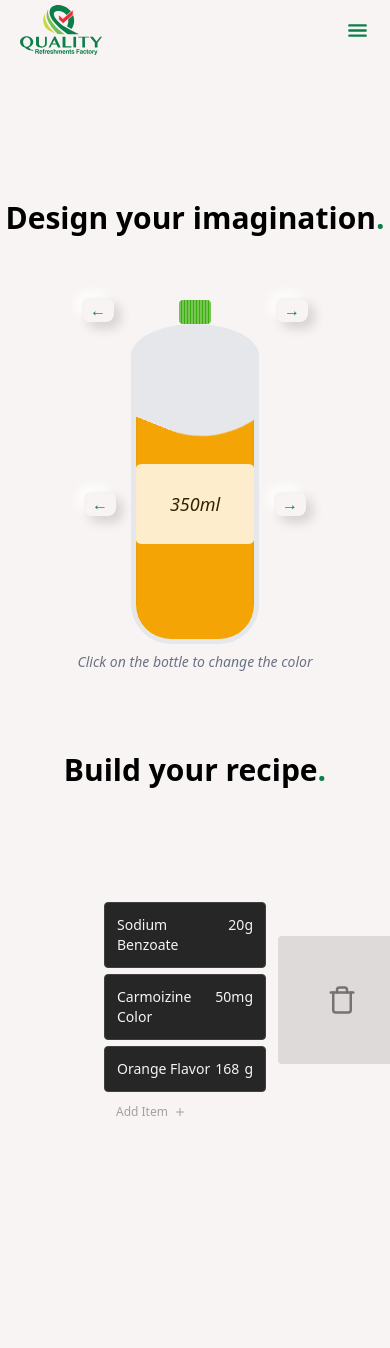
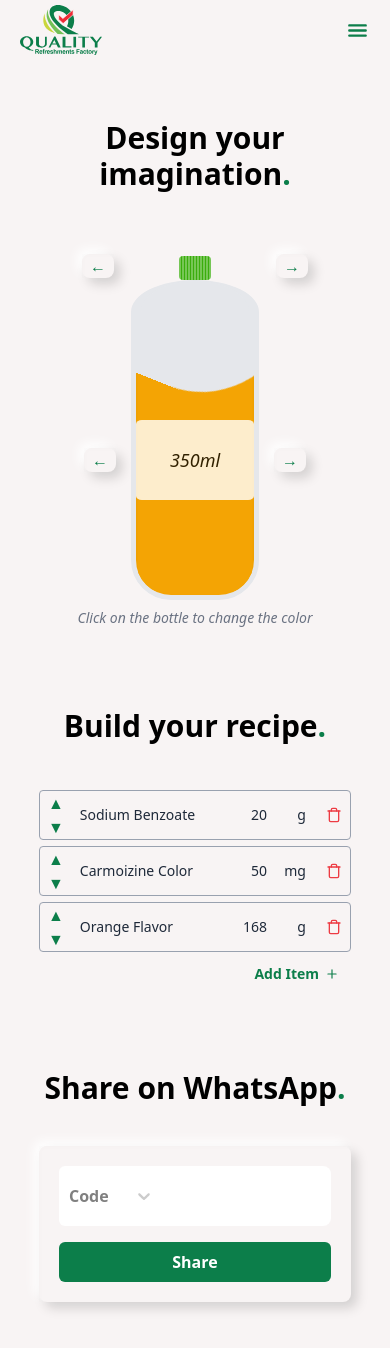
Before and after one commit to Abid357/qualityfactory-website, a React (Vite) app: page /designer in a window 390 px wide. Shown: the top 1348 px of the page. Built offline with nearby package versions, Linux system fonts and the light colour scheme.

Commit message:
add share on whatsapp component

```diff
--- a/src/Components/Designer/Recipe.tsx
+++ b/src/Components/Designer/Recipe.tsx
@@ -7,15 +7,8 @@ import React, {
 } from "react";
 import { FiPlus, FiTrash } from "react-icons/fi";
 import { motion } from "framer-motion";
-import { FaFire } from "react-icons/fa";
 
-const Recipe = () => {
-  return (
-      <Board />
-  );
-};
 
-export default Recipe;
 
 // TODO: remove after testing
 const DEFAULT_CARDS = [
@@ -24,17 +17,15 @@ const DEFAULT_CARDS = [
   { ingredient: "Orange Flavor", "amount": 168, "unit": "g", id: "3" },
 ];
 
-const Board = () => {
+export default function Recipe() {
   const [cards, setCards] = useState(DEFAULT_CARDS);
 
   return (
-    <div className="flex justify-center h-full w-full gap-3 p-12">
+    <div className="flex justify-center h-full w-full">
       <Column
         cards={cards}
         setCards={setCards}
       />
-
-      <BurnBarrel setCards={setCards} />
     </div>
   );
 };
@@ -48,16 +39,35 @@ const Column = ({
   cards,
   setCards,
 }: ColumnProps) => {
-  const [active, setActive] = useState(false);
-
   const handleDragStart = (e: DragEvent, card: CardType) => {
     e.dataTransfer.setData("cardId", card.id);
+  };
+
+  const handleUpArrowClick = (id: string) => {
+    const index = cards.findIndex((card) => card.id === id);
+    if (index > 0) {
+      const updatedCards = [...cards];
+      const temp = updatedCards[index - 1];
+      updatedCards[index - 1] = updatedCards[index];
+      updatedCards[index] = temp;
+      setCards(updatedCards);
+    }
+  };
+
+  const handleDownArrowClick = (id: string) => {
+    const index = cards.findIndex((card) => card.id === id);
+    if (index < cards.length - 1) {
+      const updatedCards = [...cards];
+      const temp = updatedCards[index + 1];
+      updatedCards[index + 1] = updatedCards[index];
+      updatedCards[index] = temp;
+      setCards(updatedCards);
+    }
   };
 
   const handleDragEnd = (e: DragEvent) => {
     const cardId = e.dataTransfer.getData("cardId");
 
-    setActive(false);
     clearHighlights();
 
     const indicators = getIndicators();
@@ -91,8 +101,6 @@ const Column = ({
   const handleDragOver = (e: DragEvent) => {
     e.preventDefault();
     highlightIndicator(e);
-
-    setActive(true);
   };
 
   const clearHighlights = (els?: HTMLElement[]) => {
@@ -147,11 +155,14 @@ const Column = ({
 
   const handleDragLeave = () => {
     clearHighlights();
-    setActive(false);
+  };
+
+  const handleDeleteButtonClick = (id: string) => {
+    setCards((pv) => pv.filter((c) => c.id !== id));
   };
 
   return (
-    <div className="ml-30 w-[75%] shrink-0">
+    <div className="w-full sm:max-w-[80%] md:max-w-[60%] lg:max-w-[40%] xl:max-w-[30%] shrink-0">
       <div
         onDrop={handleDragEnd}
         onDragOver={handleDragOver}
@@ -159,7 +170,7 @@ const Column = ({
         className="h-full w-full transition-colors"
       >
         {cards.map((c) => {
-          return <Card key={c.id} {...c} handleDragStart={handleDragStart} />;
+          return <Card key={c.id} {...c} handleDragStart={handleDragStart} handleUpArrowClick={handleUpArrowClick} handleDownArrowClick={handleDownArrowClick} handleDeleteButtonClick={handleDeleteButtonClick} cards={cards} setCards={setCards} />;
         })}
         <DropIndicator beforeId={null} />
         <AddCard setCards={setCards} />
@@ -170,9 +181,12 @@ const Column = ({
 
 type CardProps = CardType & {
   handleDragStart: Function;
+  handleUpArrowClick: Function;
+  handleDownArrowClick: Function;
+  handleDeleteButtonClick: Function;
 };
 
-const Card = ({ ingredient, amount, unit, id, handleDragStart }: CardProps) => {
+const Card = ({ ingredient, amount, unit, id, handleDragStart, handleUpArrowClick, handleDownArrowClick, handleDeleteButtonClick }: CardProps) => {
   return (
     <>
       <DropIndicator beforeId={id} />
@@ -181,23 +195,28 @@ const Card = ({ ingredient, amount, unit, id, handleDragStart }: CardProps) => {
         layoutId={id}
         draggable="true"
         onDragStart={(e) => handleDragStart(e, { id })}
-        onTouchStart={(e) => {
-          const touch = e.touches[0];
-          const dragEvent = new DragEvent("dragstart", {
-            bubbles: true,
-            cancelable: true,
-            dataTransfer: new DataTransfer(),
-          });
-          dragEvent.dataTransfer?.setData("cardId", id);
-          e.target.dispatchEvent(dragEvent);
-        }}
-        className="cursor-grab rounded border border-neutral-700 bg-neutral-800 p-3 active:cursor-grabbing"
+        className="flex justify-start cursor-grab border border-gray-400 bg-[#f8f4f4] rounded active:cursor-grabbing"
       >
-        <div className="flex flex-row justify-between">
-          <div className="text-sm text-neutral-100">{ingredient}</div>
-          <div className="text-sm text-neutral-100">{amount}</div>
-          <div className="text-sm text-neutral-100">{unit}</div>
+        <div className="flex flex-col ml-2 mr-2 justify-center md:hidden">
+          <button
+            onClick={() => handleUpArrowClick(id)}
+            className="hover:text-gray-400 text-[#0C7E4A] transition-colors"
+          >▲</button>
+          <button
+            onClick={() => handleDownArrowClick(id)}
+            className="hover:text-gray-400 text-[#0C7E4A] transition-colors"
+          >▼</button>
         </div>
+        <div className="flex flex-row justify-between items-center w-full p-2 gap-1.5">
+          <div className="w-3/4 grow-3 text-gray-800 font-medium text-sm">{ingredient}</div>
+          <div className="w-1/6 grow-1 text-gray-800 font-medium text-sm text-end">{amount || ''}</div>
+          <div className="w-1/6 grow-1 text-gray-800 font-medium text-sm text-end">{unit}</div>
+        </div>
+        <button
+          onClick={() => handleDeleteButtonClick(id)}
+          className="flex items-center mr-2 ml-3">
+          <FiTrash className="md:text-[#0C7E4A] text-[#ed3b43] hover:text-[#ed3b43] transition-colors" />
+        </button>
       </motion.div>
     </>
   );
@@ -211,48 +230,8 @@ const DropIndicator = ({ beforeId }: DropIndicatorProps) => {
   return (
     <div
       data-before={beforeId || "-1"}
-      className="my-0.5 h-0.5 w-full bg-violet-400 opacity-0"
+      className="my-0.5 h-0.5 w-full bg-[#0C7E4A] opacity-0"
     />
-  );
-};
-
-const BurnBarrel = ({
-  setCards,
-}: {
-  setCards: Dispatch<SetStateAction<CardType[]>>;
-}) => {
-  const [active, setActive] = useState(false);
-
-  const handleDragOver = (e: DragEvent) => {
-    e.preventDefault();
-    setActive(true);
-  };
-
-  const handleDragLeave = () => {
-    setActive(false);
-  };
-
-  const handleDragEnd = (e: DragEvent) => {
-    const cardId = e.dataTransfer.getData("cardId");
-
-    setCards((pv) => pv.filter((c) => c.id !== cardId));
-
-    setActive(false);
-  };
-
-  return (
-    <div
-      onDrop={handleDragEnd}
-      onDragOver={handleDragOver}
-      onDragLeave={handleDragLeave}
-      className={`mt-10 grid h-32 w-32 shrink-0 place-content-center rounded text-3xl ${
-        active
-          ? "border-red-800 bg-red-800/20 text-red-500"
-          : "border-neutral-500 bg-neutral-500/20 text-neutral-500"
-      }`}
-    >
-      {active ? <FaFire className="animate-bounce" /> : <FiTrash />}
-    </div>
   );
 };
 
@@ -279,6 +258,9 @@ const AddCard = ({ setCards }: AddCardProps) => {
     };
 
     setCards((pv) => [...pv, newCard]);
+    setIngredient("");
+    setAmount("");
+    setUnit("");
 
     setAdding(false);
   };
@@ -287,36 +269,40 @@ const AddCard = ({ setCards }: AddCardProps) => {
     <>
       {adding ? (
         <motion.form layout onSubmit={handleSubmit}>
-          <div className="mt-1.5 flex justify-between gap-1.5">
+            <div className="mt-1.5 flex justify-between gap-1.5">
             <textarea
               onChange={(e) => setIngredient(e.target.value)}
               autoFocus
               placeholder="Ingredient"
-              className="w-full rounded border border-violet-400 bg-violet-400/20 p-3 text-sm text-neutral-50 placeholder-violet-300 focus:outline-0"
+              className="w-1/2 rounded border border-gray-400 bg-white p-3 md:font-medium md:text-sm text-xs placeholder-gray-400 focus:outline-[#0C7E4A]"
             />
             <textarea
-              onChange={(e) => setAmount(e.target.value)}
-              autoFocus
+              onChange={(e) => {
+              const value = e.target.value;
+              if (/^\d*\.?\d*$/.test(value)) {
+                setAmount(value);
+              }
+              }}
+              value={amount}
               placeholder="Amount"
-              className="w-full rounded border border-violet-400 bg-violet-400/20 p-3 text-sm text-neutral-50 placeholder-violet-300 focus:outline-0"
+              className="w-1/4 rounded border border-gray-400 bg-white p-3 md:font-medium md:text-sm text-xs placeholder-gray-400 focus:outline-[#0C7E4A]"
             />
             <textarea
               onChange={(e) => setUnit(e.target.value)}
-              autoFocus
               placeholder="Unit"
-              className="w-full rounded border border-violet-400 bg-violet-400/20 p-3 text-sm text-neutral-50 placeholder-violet-300 focus:outline-0"
+              className="w-1/4 rounded border border-gray-400 bg-white p-3 md:font-medium md:text-sm text-xs placeholder-gray-400 focus:outline-[#0C7E4A]"
             />
-          </div>
+            </div>
           <div className="mt-1.5 flex items-center justify-end gap-1.5">
             <button
               onClick={() => setAdding(false)}
-              className="px-3 py-1.5 text-xs text-neutral-400 transition-colors hover:text-neutral-50"
+              className="px-3 py-1.5 text-sm text-[#ed3b43] md:text-gray-400 transition-colors hover:text-[#ed3b43]"
             >
               Close
             </button>
             <button
               type="submit"
-              className="flex items-center gap-1.5 rounded bg-neutral-50 px-3 py-1.5 text-xs text-neutral-950 transition-colors hover:bg-neutral-300"
+              className="flex items-center gap-1.5 rounded px-3 py-1.5 text-sm bg-[#0C7E4A] text-white md:bg-[#f8f4f4] md:text-[#0C7E4A] transition-colors hover:bg-[#0C7E4A] hover:text-white"
             >
               <span>Add</span>
               <FiPlus />
@@ -327,7 +313,7 @@ const AddCard = ({ setCards }: AddCardProps) => {
         <motion.button
           layout
           onClick={() => setAdding(true)}
-          className="flex w-full items-center gap-1.5 px-3 py-1.5 text-xs text-neutral-400 transition-colors hover:text-neutral-50"
+          className="flex w-full items-center justify-end gap-1.5 px-3 py-1.5 text-sm font-bold hover:text-[#0C7E4A] md:text-gray-400 text-[#0C7E4A] transition-colors "
         >
           <span>Add Item</span>
           <FiPlus />
--- /dev/null
+++ b/src/Components/Designer/Share.tsx
@@ -0,0 +1,185 @@
+import { IoLogoWhatsapp } from "react-icons/io5";
+import countries from "../Home/Contact/Countries.json";
+import { useState } from "react";
+import Select, { StylesConfig } from "react-select";
+
+interface OptionType {
+    value: string;
+    label: React.ReactNode;
+}
+
+interface Country {
+    name: string;
+    code: string;
+    dial_code: string;
+    image: string;
+}
+
+const countryCodeOptions: OptionType[] = (countries as Country[]).map(
+    (country: Country) => ({
+        value: country.dial_code,
+        label: (
+            <div className="flex items-center">
+                <img
+                    src={country.image}
+                    alt={country.name}
+                    className="w-7 md:w-10 md:ml-2 md:mr-1"
+                />
+                <span className="text-[14px] md:text-[16px]">
+                    {country.dial_code}
+                </span>
+            </div>
+        ),
+    })
+);
+
+interface FormState {
+    countryCode: string;
+    mobile: string;
+}
+
+const customSelectStyles: StylesConfig<OptionType, false> = {
+    control: (provided, state) => ({
+        ...provided,
+        backgroundColor: "white",
+        borderRadius: "0.375rem",
+        minHeight: "60px",
+        border: state.isFocused ? "1px solid #0C7E4A" : "0px solid",
+        boxShadow: "none",
+        "&:hover": {
+            borderColor: state.isFocused ? "#0C7E4A" : "",
+            boxShadow: "none",
+        },
+        outline: "none",
+    }),
+    indicatorSeparator: () => ({
+        display: "none",
+    }),
+    indicatorsContainer: (provided) => ({
+        ...provided,
+        height: "60px",
+    }),
+    placeholder: (provided) => ({
+        ...provided,
+        fontSize: "16px",
+    }),
+    singleValue: (provided) => ({
+        ...provided,
+        fontSize: "16px",
+    }),
+};
+
+const countryCodeSelectStyles: StylesConfig<OptionType, false> = {
+    ...customSelectStyles,
+    control: (provided, state) => ({
+        ...provided,
+        borderRadius: "0.375rem 0 0 0.375rem",
+        minHeight: "60px",
+        border: state.isFocused ? "1px solid #0C7E4A" : "0px solid",
+        boxShadow: "none",
+        "&:hover": {
+            borderColor: state.isFocused ? "#0C7E4A" : "",
+            boxShadow: "none",
+        },
+        outline: "none",
+    }),
+    indicatorSeparator: () => ({
+        display: "none",
+    }),
+    indicatorsContainer: (provided) => ({
+        ...provided,
+        height: "60px",
+        width: "30%",
+    }),
+    placeholder: (provided) => ({
+        ...provided,
+        fontSize: "16px",
+    }),
+    singleValue: (provided) => ({
+        ...provided,
+        fontSize: "16px",
+    }),
+};
+
+
+export default function Share() {
+    const [form, setForm] = useState<FormState>({
+        countryCode: "",
+        mobile: "",
+    });
+    const [error, setError] = useState<string>("");
+
+    const handleSubmit = async (e: React.FormEvent<HTMLFormElement>) => {
+        e.preventDefault();
+        if (form.mobile && !form.countryCode) {
+            setError("Please select a mobile country code.");
+            return;
+        }
+
+        if (form.mobile) {
+            const mobileRegex = /^\d{7,15}$/; // Allow 7 to 15 digits
+            if (!mobileRegex.test(form.mobile)) {
+                setError("Please enter a valid mobile number (7-15 digits).");
+                return;
+            }
+        }
+
+        setError("");
+        const url = `https://wa.me/${form.countryCode}${form.mobile}`;
+        window.open(url, "_blank");
+    };
+
+    const handleChange = (
+        e: React.ChangeEvent<
+            HTMLInputElement | HTMLSelectElement | HTMLTextAreaElement
+        >
+    ) => {
+        setForm({ ...form, [e.target.name]: e.target.value });
+    };
+
+    return (
+        <div className="relative bg-[#f8f4f4] rounded-lg shadow-[6px_6px_12px_rgba(0,0,0,0.15),-5px_-5px_12px_rgba(255,255,255,1)] w-full lg:w-[50%] h-fit p-5">
+            <div className="absolute shadow-[inset_2px_2px_4px_0px_rgba(0,0,0,0.01)] inset-0 pointer-events-none h-full w-full"></div>
+            <form
+                onSubmit={handleSubmit}
+                className="flex flex-col md:flex-row gap-4 font-semibold md:text-xl w-full"
+            >
+                <div className="flex flex-row w-full">
+                    <div className="flex-shrink-0">
+                        <Select
+                            options={countryCodeOptions}
+                            value={countryCodeOptions.find(
+                                (option) => option.value === form.countryCode
+                            )}
+                            onChange={(selected) =>
+                                setForm({
+                                    ...form,
+                                    countryCode: selected ? selected.value : "",
+                                })
+                            }
+                            placeholder="Code"
+                            styles={countryCodeSelectStyles}
+                            className="react-select-container h-[60px]"
+                            classNamePrefix="react-select"
+                        />
+                    </div>
+                    <input
+                        type="tel"
+                        name="mobile"
+                        value={form.mobile}
+                        onChange={handleChange}
+                        title="Valid mobile number (7-15 digits)."
+                        pattern="\d+"
+                        className="w-full focus:border focus:border-[#0C7E4A] focus:outline-none focus:ring-0 bg-white text-[14px] md:text-[16px] rounded-r-lg pl-[25px] h-[60px] flex-grow"
+                    />
+                </div>
+                <button
+                    type="submit"
+                    className="md:block w-full md:w-[100px] text-white bg-[#0C7E4A] hover:bg-[#73C057] transition-all duration-300 ease-in-out transform active:scale-95 rounded-md px-3 py-2 cursor-pointer"
+                >
+                    Share
+                </button>
+            </form>
+        </div>
+    );
+}
--- a/src/Pages/Designer.tsx
+++ b/src/Pages/Designer.tsx
@@ -1,22 +1,27 @@
 import Bottle from "../Components/Designer/Bottle/Bottle";
 import Cap from "../Components/Designer/Cap/Cap";
 import Recipe from "../Components/Designer/Recipe";
+import Share from "../Components/Designer/Share";
 
 export default function Designer() {
-document.addEventListener('touchmove', function(event) {
-  event.preventDefault();
-});
   return (
-    <div className="w-[80%] my-50 mx-auto flex flex-col items-center">
-      <p className="flex font-bold text-3xl lg:text-4xl xl:text-5xl whitespace-nowrap mb-15">
+    <div className="w-[80%] my-30 md:my-50 mx-auto flex flex-col items-center">
+      <p className="font-bold text-3xl lg:text-4xl xl:text-5xl mb-15 text-center">
         Design your imagination<span className="text-[#0C7E4A]">.</span>
       </p>
       <Cap/>
       <Bottle />
-      <p className="flex font-bold text-3xl lg:text-4xl xl:text-5xl whitespace-nowrap mb-15 mt-20">
+      <p className="font-bold text-3xl lg:text-4xl xl:text-5xl whitespace-nowrap mb-10 mt-20">
         Build your recipe<span className="text-[#0C7E4A]">.</span>
       </p>
       <Recipe />
+      <p className="flex hidden md:block text-sm lg:text-md xl:text-lg italic whitespace-nowrap text-gray-500 mt-2">
+          Drag to change the order of the items
+      </p>
+      <p className="font-bold text-3xl lg:text-4xl xl:text-5xl whitespace-nowrap mb-10 mt-20">
+        Share on WhatsApp<span className="text-[#0C7E4A]">.</span>
+      </p>
+      <Share />
     </div>
   );
 }
```
